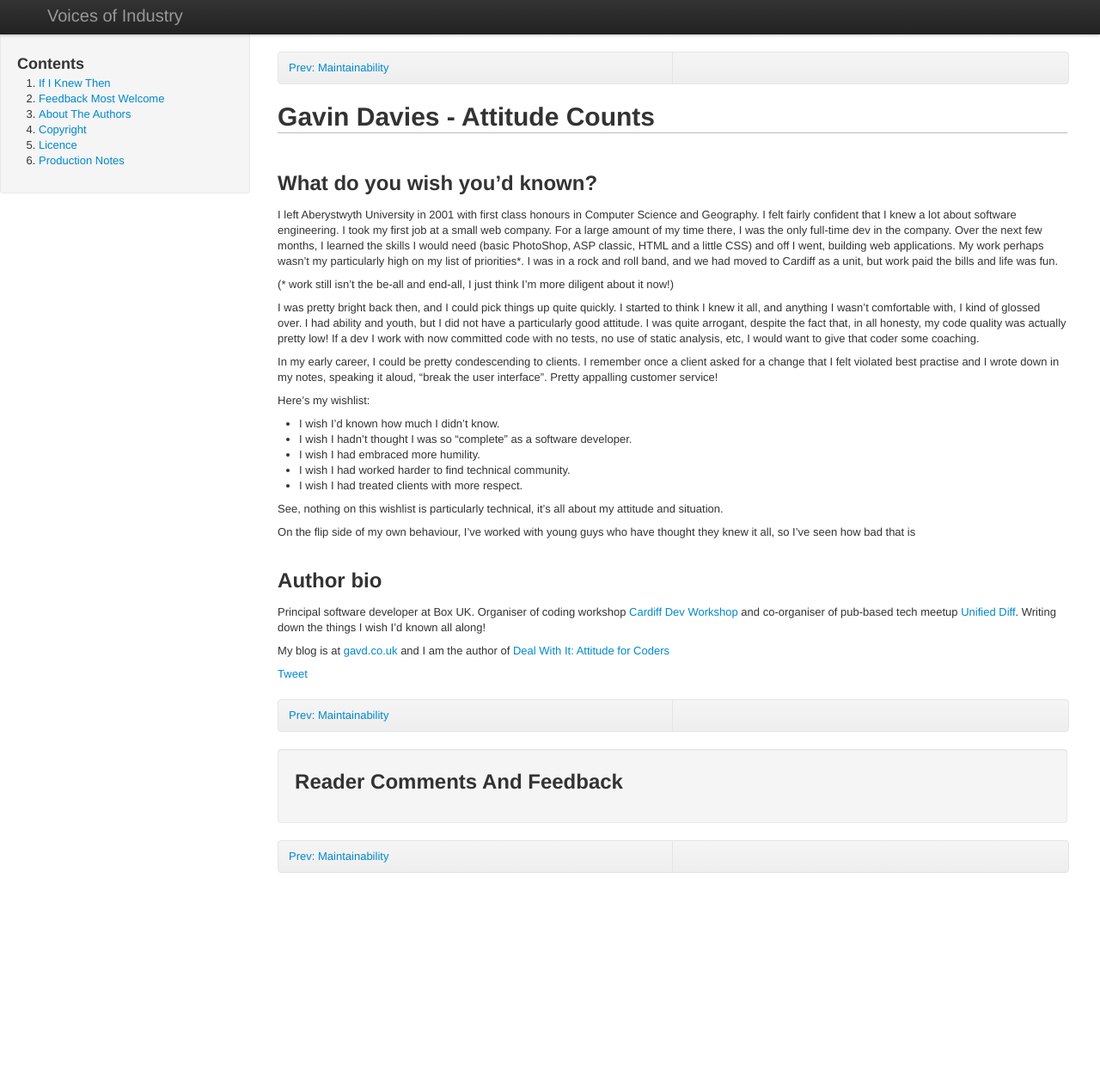
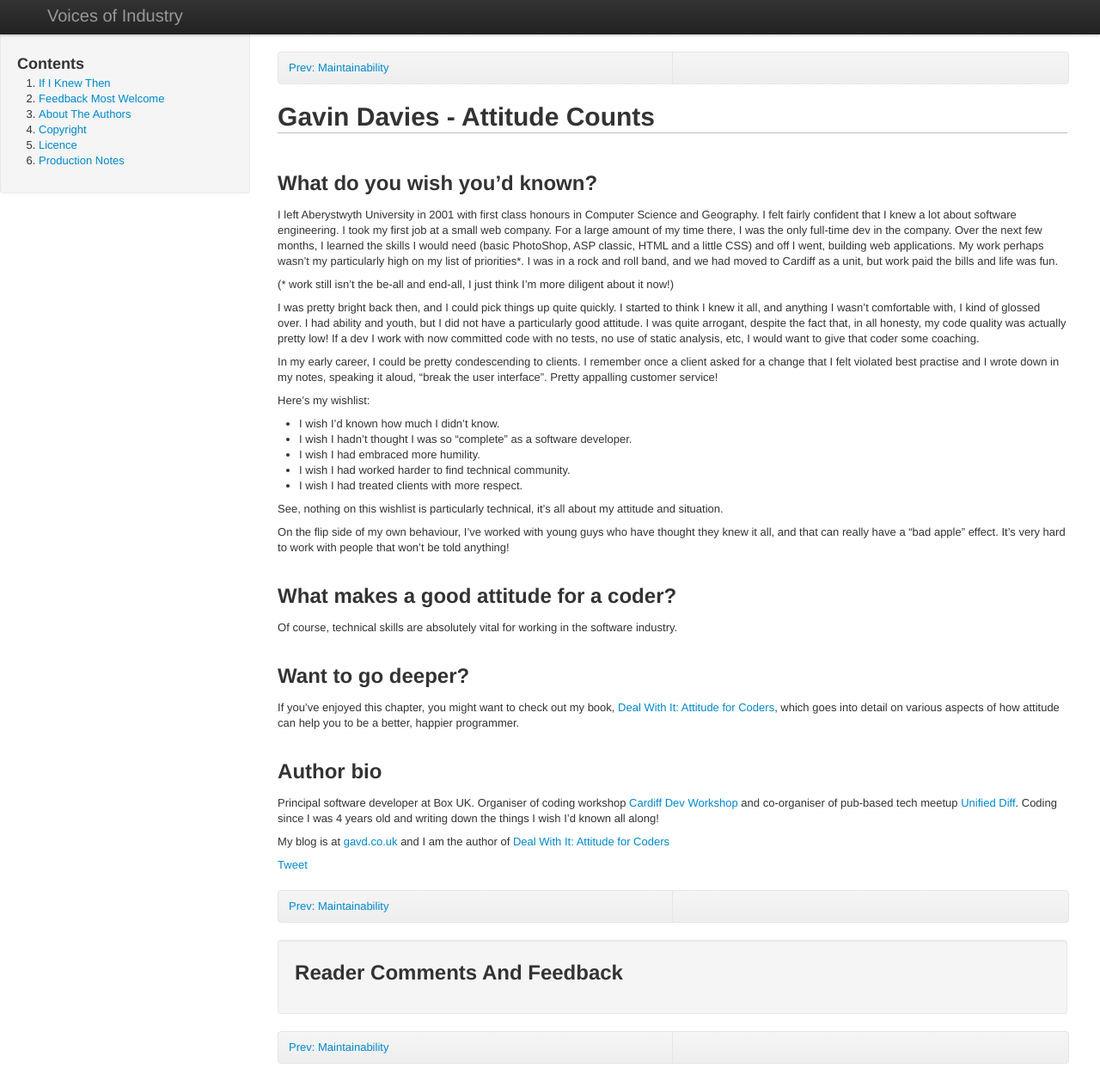
Before and after one commit to stuartherbert/if-i-knew-then, a Jekyll site: the page built from gavd-attitude-counts.md, in a window 1280 px wide and 1257 px high. Shown: the whole window at 86% size. Built offline with Jekyll 4.4.1, drawn with Linux system fonts in a browser that asks for light colours; comment, search, counter and statistics services are not loaded.

Commit message:
Work in progress

```diff
--- a/gavd-attitude-counts.md
+++ b/gavd-attitude-counts.md
@@ -26,10 +26,20 @@ Here's my wishlist:
 
 See, nothing on this wishlist is particularly technical, it's all about my attitude and situation.
 
-On the flip side of my own behaviour, I've worked with young guys who have thought they knew it all, so I've seen how bad that is
+On the flip side of my own behaviour, I've worked with young guys who have thought they knew it all, and that can really have a "bad apple" effect. It's very hard to work with people that won't be told anything!
+
+## What makes a good attitude for a coder?
+
+
+
+Of course, technical skills are absolutely vital for working in the software industry.
+
+## Want to go deeper?
+
+If you've enjoyed this chapter, you might want to check out my book, [Deal With It: Attitude for Coders](https://leanpub.com/dealwithit), which goes into detail on various aspects of how attitude can help you to be a better, happier programmer.
 
 ## Author bio
 
-Principal software developer at Box UK. Organiser of coding workshop [Cardiff Dev Workshop](http://cardiffdevworkshop.com/) and co-organiser of pub-based tech meetup [Unified Diff](http://unifieddiff.co.uk). Writing down the things I wish I'd known all along!
+Principal software developer at Box UK. Organiser of coding workshop [Cardiff Dev Workshop](http://cardiffdevworkshop.com/) and co-organiser of pub-based tech meetup [Unified Diff](http://unifieddiff.co.uk). Coding since I was 4 years old and writing down the things I wish I'd known all along!
 
 My blog is at [gavd.co.uk](http://gavd.co.uk) and I am the author of [Deal With It: Attitude for Coders](https://leanpub.com/dealwithit)
```
